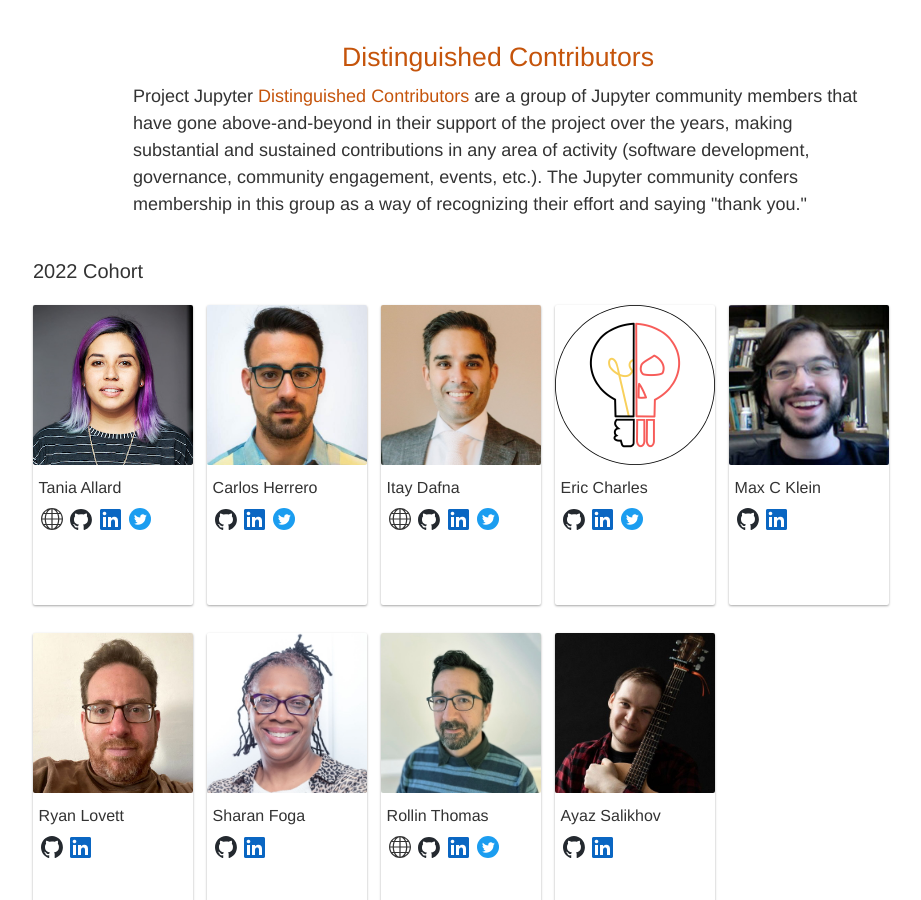
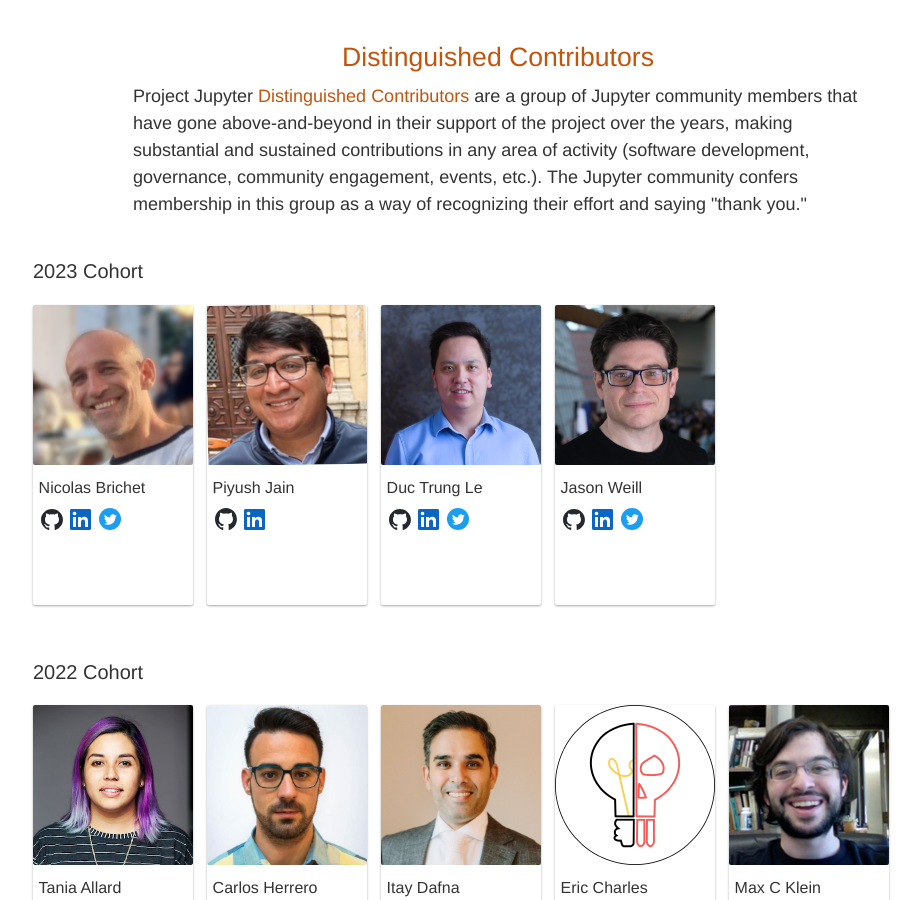
Before and after one commit to jupyter/jupyter.github.io, a Jekyll site: the page built from about.html, in a window 1280 px wide and 900 px high, scrolled down 2628 px. Shown: the whole window, without its empty margins (142-1063 px from the left). Built offline with Jekyll 4.4.1, drawn with Linux system fonts in a browser that asks for light colours; comment, search, counter and statistics services are not loaded.

Commit message:
Add 2023 JDC Cohort

```diff
--- a/about.html
+++ b/about.html
@@ -18,6 +18,30 @@ ssc_copy: |
 contributors_copy: |
   Project Jupyter <a href="https://jupyter.org/governance/distinguished_contributors.html">Distinguished Contributors</a> are a group of Jupyter community members that have gone above-and-beyond in their support of the project over the years, making substantial and sustained contributions in any area of activity (software development, governance, community engagement, events, etc.). The Jupyter community confers membership in this group as a way of recognizing their effort and saying "thank you."
 
+# All bio photos should go in assets/bios cut at 160x160px
+distinguished_2023:
+- name: Nicolas Brichet
+  photo: Nicolas_Brichet.png
+  twitter_handle: NicolasBrichet_
+  gh_handle: brichet
+  linkedin: https://www.linkedin.com/in/nicolas-brichet-a26369150/
+
+- name: Piyush Jain
+  photo: Piyush_Jain.png
+  gh_handle: 3coins
+  linkedin: https://www.linkedin.com/in/piyush-jain-4883bb4/
+
+- name: Duc Trung Le
+  photo: Duc_Trung_Le.png
+  twitter_handle: trung_leduc
+  gh_handle: trungleduc
+  linkedin: https://www.linkedin.com/in/ductrung-le/
+
+- name: Jason Weill
+  photo: Jason_Weill.png
+  twitter_handle: J2XL
+  gh_handle: JasonWeill
+  linkedin: https://www.linkedin.com/in/jweill/
 
 distinguished_2022:
 - name: Tania Allard
@@ -643,6 +666,24 @@ donate_box:
     </div>
 
     <div class="content content--wide">
+      <h3>2023 Cohort</h3>
+      <div class="biocard-wrapper">
+      {% for bio in page.distinguished_2023 %}
+        {% include biocard.html
+            name=bio.name
+            photo=bio.photo
+            loading='eager'
+            personal=bio.personal
+            gh_handle=bio.gh_handle
+            linkedin=bio.linkedin
+            twitter_handle=bio.twitter_handle
+            mastodon=bio.mastodon
+        %}
+      {% endfor %}
+      </div>
+    </div>
+
+    <div class="content content--wide">
       <h3>2022 Cohort</h3>
       <div class="biocard-wrapper">
       {% for bio in page.distinguished_2022 %}
```
Also changed, not shown: other parts of about.html (+0 -1 lines), assets/bios/Duc_Trung_Le.png (added), assets/bios/Jason_Weill.png (added), assets/bios/Nicolas_Brichet.png (added), assets/bios/Piyush_Jain.png (added).
